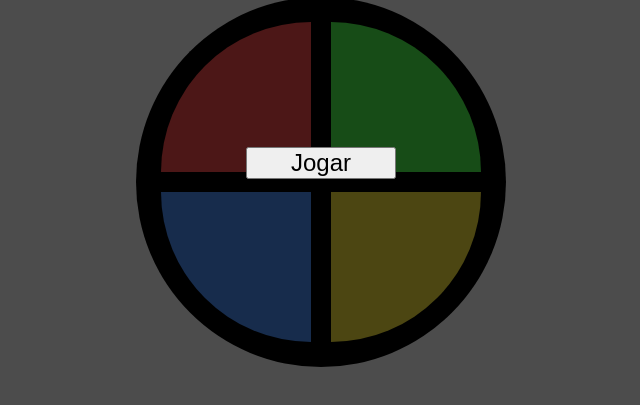
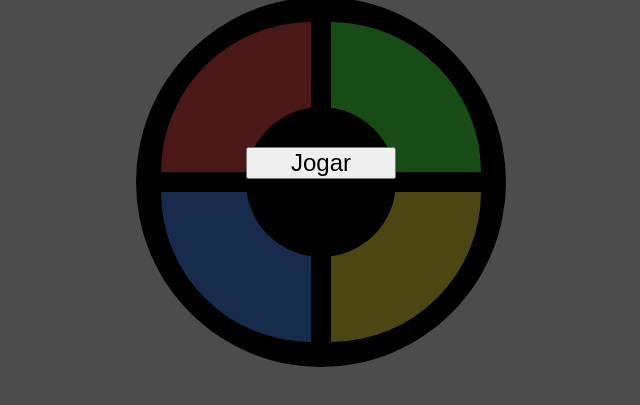
Before and after one commit to carlospss/genius-game, a plain HTML site: page index.html in a window 1280 px wide. Shown: the part 237-642 px from the top of the page, without its empty margins (319-959 px from the left). Drawn offline with Linux system fonts and the light colour scheme.

Commit message:
Coloquei um elemnto no centro do genius para parecer mais com o brinquedo

```diff
--- a/styles.css
+++ b/styles.css
@@ -16,7 +16,7 @@ body {
 	width: 100vw;
 	height: 100vh;
 	background-color: rgba(0, 0, 0, .7);
-	z-index: 1;
+	z-index: 2;
 	display: flex;
 	justify-content: center;
 	align-items: center;
@@ -42,13 +42,25 @@ body {
     gap: 20px;
     justify-items: center;
     align-items: center;
+    position: relative;
 }
-
+#genius::before {
+	content:'';
+	background-color: black;
+	display: block;
+	position: absolute;
+	width: 150px;
+	height: 150px;
+	top: 50%;
+	left: 50%;
+	transform: translate(-50%, -50%);
+	z-index: 1;
+	border-radius: 100%;
+}
 .button {
 	border-radius: 150px 0 0 0;
     width: 150px;
     height: 150px;
-/*    border-radius: 15px;*/
     transition: background-color 0.3s ease;
     cursor: pointer;
     box-shadow: 0px 4px 10px rgba(0, 0, 0, 0.5);
```
